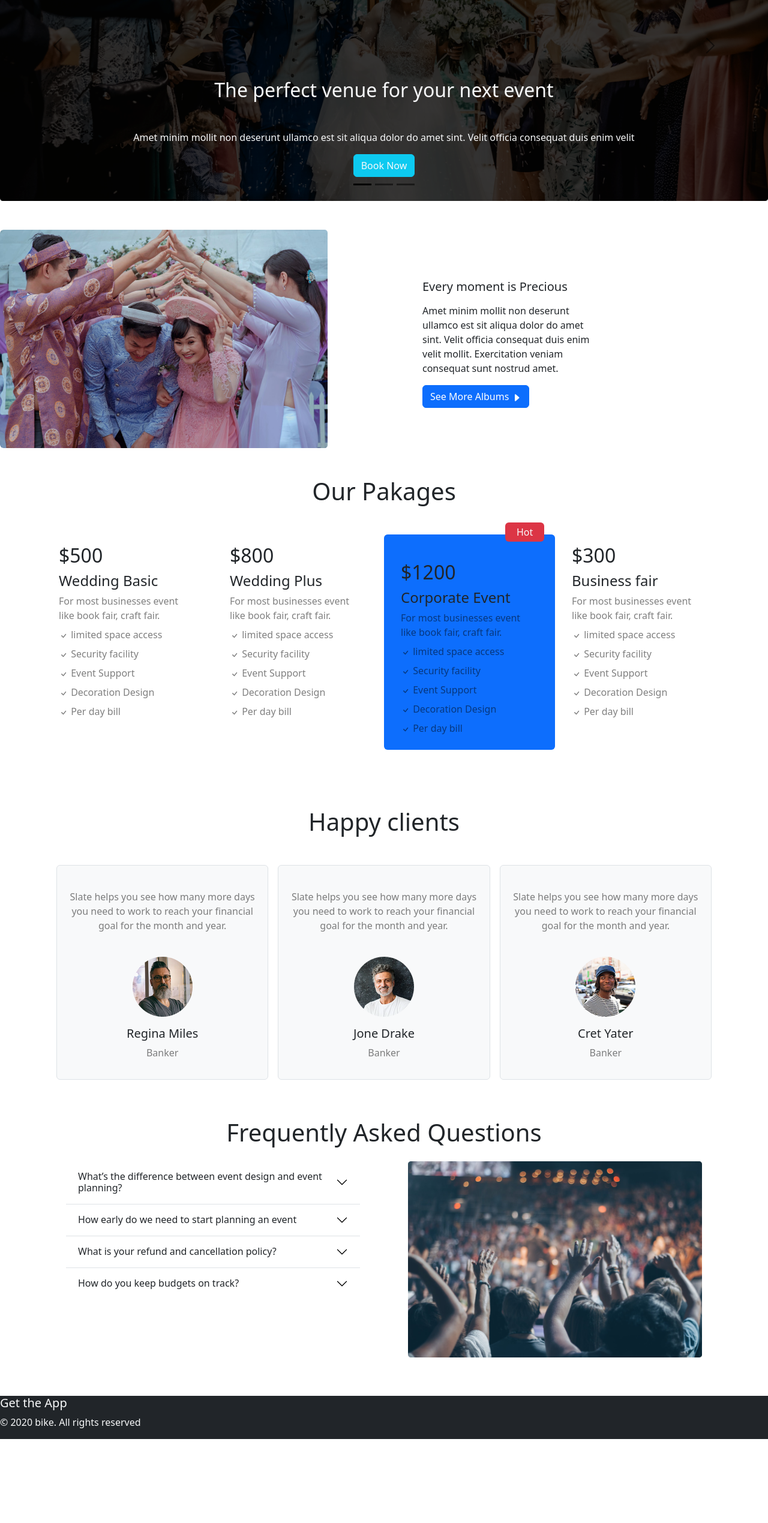
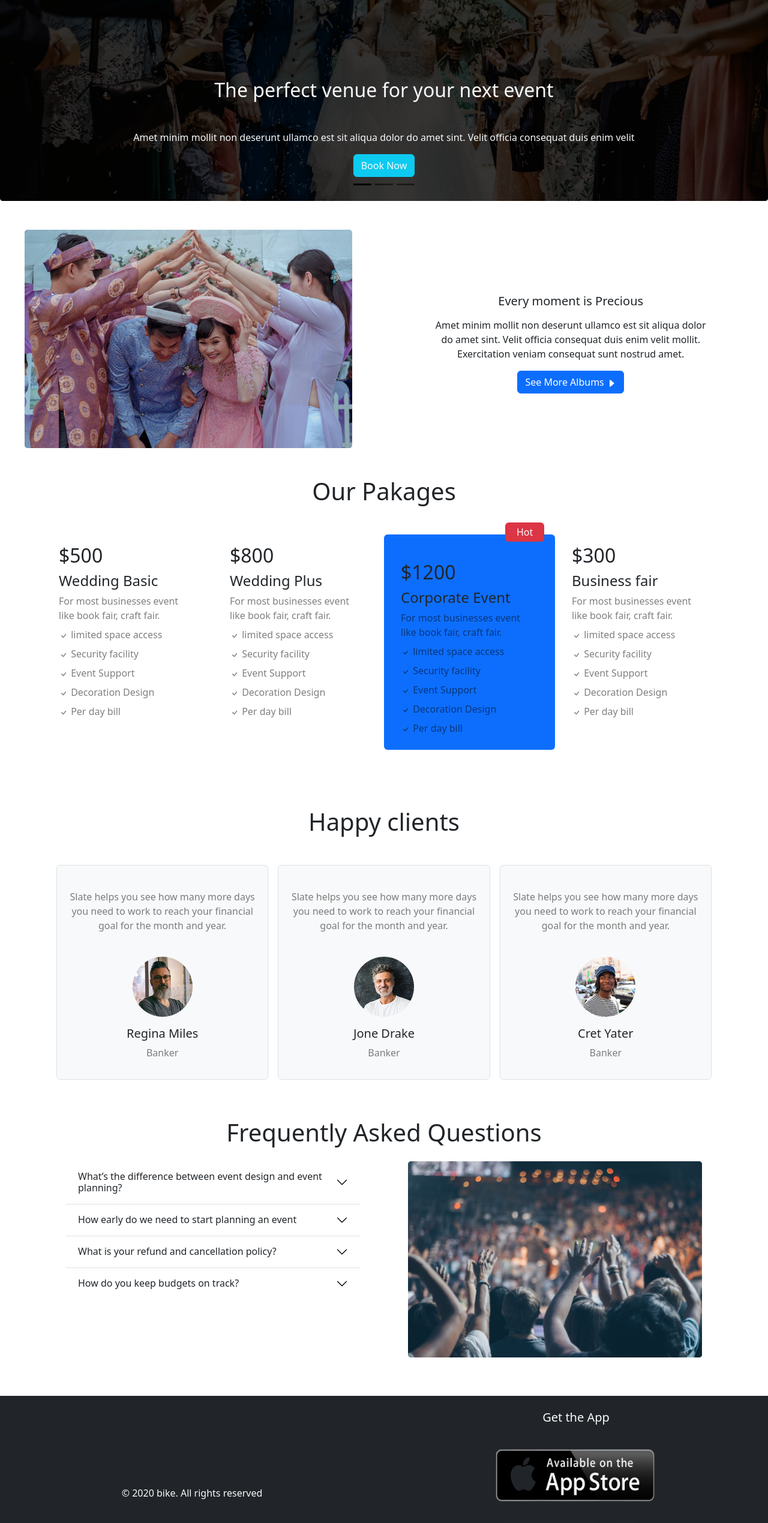
Before and after one commit to Saiful182/convention-center, a website: page index.html in a window 1280 px wide. Shown: the part 240-2779 px from the top of the page at 60% size. Before the commit the page ends 2639 px from the top, so only its background shows below. Drawn offline with nearby package versions, Linux system fonts and the light colour scheme.

Commit message:
all done

```diff
--- a/index.html
+++ b/index.html
@@ -7,6 +7,7 @@
     <meta name="viewport" content="width=device-width, initial-scale=1.0">
     <link rel="stylesheet" href="style.css">
     <link rel="stylesheet" href="https://cdnjs.cloudflare.com/ajax/libs/animate.css/4.1.1/animate.min.css" />
+    <link rel="stylesheet" href="resposive.css">
     <link href="https://cdn.jsdelivr.net/npm/bootstrap@5.2.0/dist/css/bootstrap.min.css" rel="stylesheet"
         integrity="sha384-gH2yIJqKdNHPEq0n4Mqa/HGKIhSkIHeL5AyhkYV8i59U5AR6csBvApHHNl/vI1Bx" crossorigin="anonymous">
     <script src="https://cdn.jsdelivr.net/npm/bootstrap@5.2.0/dist/js/bootstrap.bundle.min.js"
@@ -112,14 +113,16 @@
             </header>
         </section>
         <section class="main-content-area">
-            <div class="single-album mt-5 mt-sm-3">
-                <div class="card border-0 mb-3 w-100">
-                    <div class="row g-0 align-items-center">
-                        <div class="col-md-6">
-                            <img src="images/wedding.png" class="img-fluid rounded-start" alt="...">
+            <div class="single-album mt-5 mt-sm-3 ">
+                <div class="card border-0 mb-3 ">
+                    <div class="row align-items-center">
+                        <div class="col-md-6 ">
+                            <img src="images/wedding.png" style=" display: block;
+                            margin-left: auto;
+                            margin-right: auto;" alt=" ...">
                         </div>
                         <div class="col-md-6">
-                            <div class="card-body ms-5 w-50">
+                            <div class="card-body ms-5 text-center card-text-resizer">
                                 <h5 class="card-title my-3">Every moment is Precious </h5>
                                 <p class="card-text">Amet minim mollit non deserunt ullamco est sit aliqua dolor do amet
                                     sint. Velit officia consequat duis enim velit mollit. Exercitation veniam consequat
@@ -436,12 +439,25 @@
                             </div>
                         </div>
         </section>
-        <footer class="bg-dark text-light d-flex flex-sm-column-reverse">
-            <div class=" ">
-                <p class="lead fs-6 ">© 2020 bike. All rights reserved</p>
-            </div>
-            <div>
-                <p class="h5">Get the App</p>
+        <footer class="bg-dark footer text-light">
+            <div class=" d-flex flex-md-row flex-sm-column-reverse flex-column align-items-center">
+                <div class=" col-sm-12 col-md-6 text-center">
+                    <p class="lead fs-6 my-3 ">© 2020 bike. All rights reserved</p>
+                </div>
+                <div class="col-sm-12 col-md-6">
+                    <p class=" h5 text-center my-4">Get the App</p>
+
+                    <div class="text-center">
+                        <a href=""><img class="my-3" style="width: 270px;height:88px;"
+                                src="images/rsz_1untitled-2-removebg-preview.png" alt=""></a> <br>
+
+
+                        <a href=""><img class="my-3" src="images/rsz_1untitled-googlre-2-removebg-preview.png"></a>
+
+
+                    </div>
+                </div>
+
             </div>
         </footer>
     </main>
--- /dev/null
+++ b/resposive.css
@@ -0,0 +1,5 @@
+@media screen and (min-width: 480px) {
+    .card-text-resizer {
+        width: 80%;
+    }
+}
```
Also changed, not shown: images/rsz_1untitled-2-removebg-preview.png (added), images/rsz_1untitled-googlre-2-removebg-preview.png (added).
